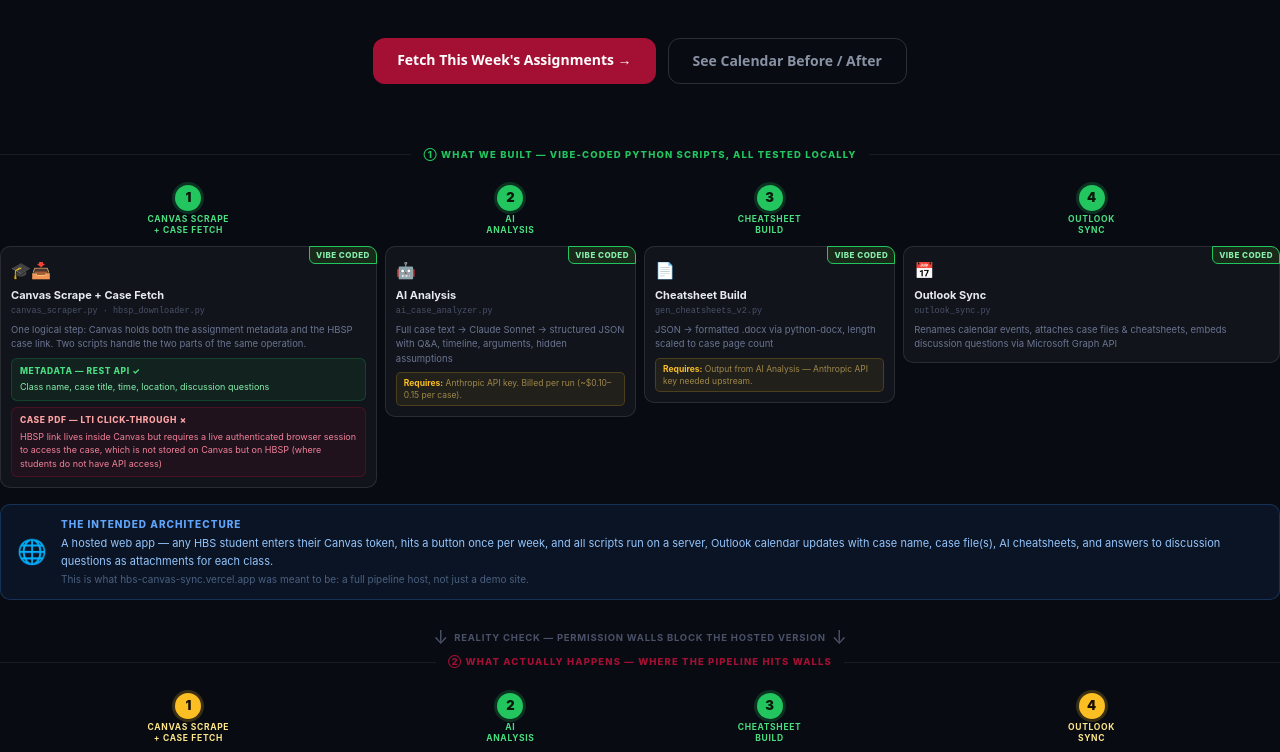
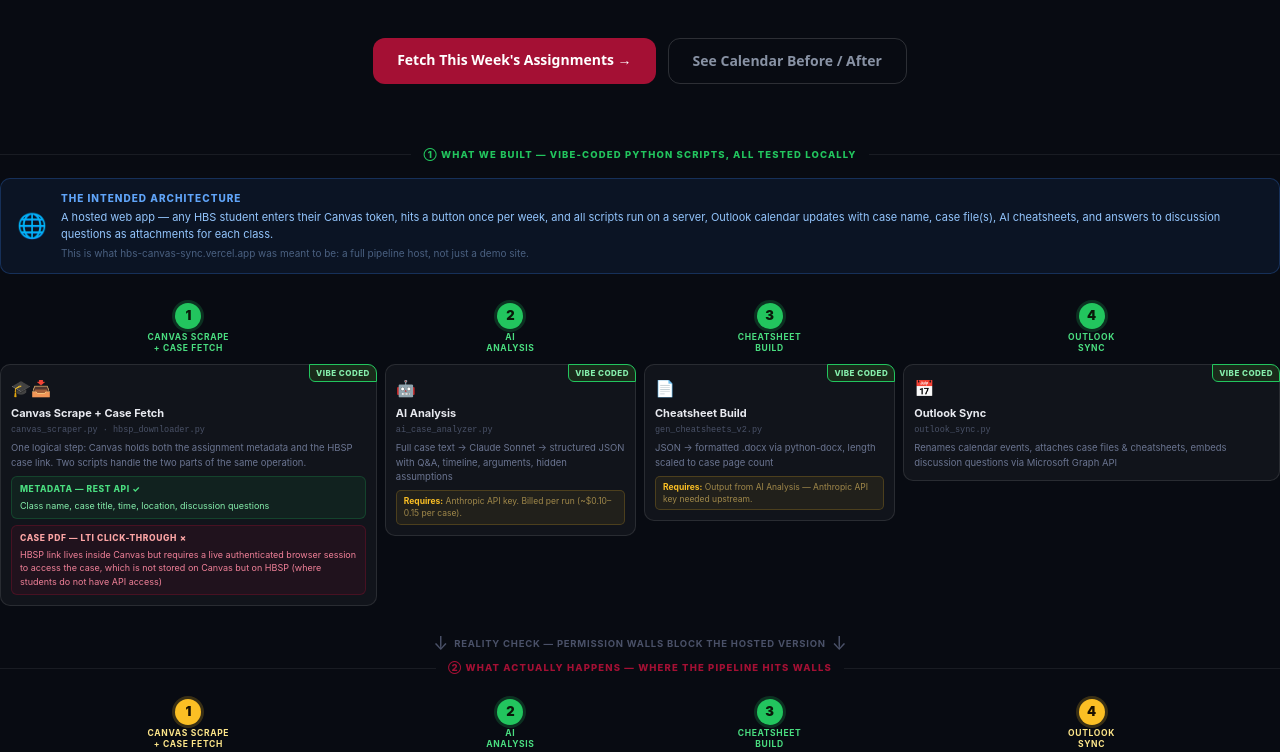
Before and after one commit to jadaughtrey-cell/hbs-canvas-sync, a Next.js app: page / in a window 1280 px wide. Shown: the part 444-1196 px from the top of the page. Built offline with nearby package versions, Linux system fonts and the light colour scheme.

Commit message:
move intended architecture above flow arrow in section 1

```diff
--- a/PipelineDiagram.tsx
+++ b/PipelineDiagram.tsx
@@ -138,6 +138,16 @@
           <div className="pd-section-line" />
         </div>
 
+        {/* Intended Architecture */}
+        <div className="pd-intent-bar">
+          <div className="pd-intent-icon">🌐</div>
+          <div>
+            <div className="pd-intent-label">The Intended Architecture</div>
+            <div className="pd-intent-desc">A hosted web app — any HBS student enters their Canvas token, hits a button once per week, and all scripts run on a server, Outlook calendar updates with case name, case file(s), AI cheatsheets, and answers to discussion questions as attachments for each class.</div>
+            <div className="pd-intent-sub">This is what hbs-canvas-sync.vercel.app was meant to be: a full pipeline host, not just a demo site.</div>
+          </div>
+        </div>
+
         <div className="pd-flow-wrap" id="pd-flow-built">
           <svg id="pd-svg-built" />
           <div className="pd-badge-row">
@@ -186,16 +196,6 @@
             <div className="pd-built-title">Outlook Sync</div>
             <div className="pd-built-script">outlook_sync.py</div>
             <div className="pd-built-desc">Renames calendar events, attaches case files &amp; cheatsheets, embeds discussion questions via Microsoft Graph API</div>
-          </div>
-        </div>
-
-        {/* Intended Architecture */}
-        <div className="pd-intent-bar">
-          <div className="pd-intent-icon">🌐</div>
-          <div>
-            <div className="pd-intent-label">The Intended Architecture</div>
-            <div className="pd-intent-desc">A hosted web app — any HBS student enters their Canvas token, hits a button once per week, and all scripts run on a server, Outlook calendar updates with case name, case file(s), AI cheatsheets, and answers to discussion questions as attachments for each class.</div>
-            <div className="pd-intent-sub">This is what hbs-canvas-sync.vercel.app was meant to be: a full pipeline host, not just a demo site.</div>
           </div>
         </div>
 
```
